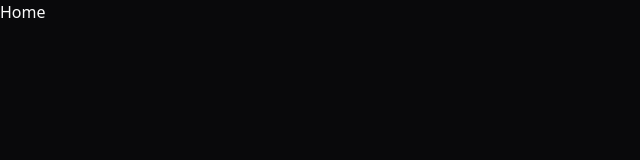
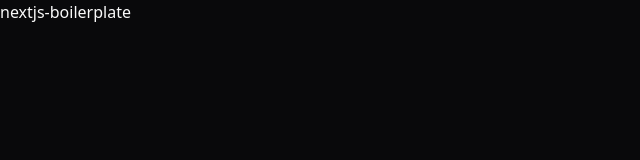
Before and after one commit to lpndev/nextjs-boilerplate, a Next.js app: page / in a window 1280 px wide. Shown: the top 160 px of the page, without its empty margins (0-640 px from the left). Built offline with nearby package versions, Linux system fonts and the light colour scheme.

Commit message:
fix: organizing better the docs and renaming assets to just one thing to make easier to rename

```diff
--- a/src/app/layout.tsx
+++ b/src/app/layout.tsx
@@ -11,7 +11,7 @@ const inter = Inter({
 
 export const metadata: Metadata = {
   description: 'Generated by create next app',
-  title: 'Next.js Boilerplate',
+  title: 'nextjs-boilerplate',
 }
 
 export default function RootLayout({
--- a/src/app/page.tsx
+++ b/src/app/page.tsx
@@ -1,3 +1,3 @@
 export default function Home() {
-  return <div>Home</div>
+  return <div>nextjs-boilerplate</div>
 }
```
Also changed, not shown: 1 other file (tests, documents, lock files or other folders).
